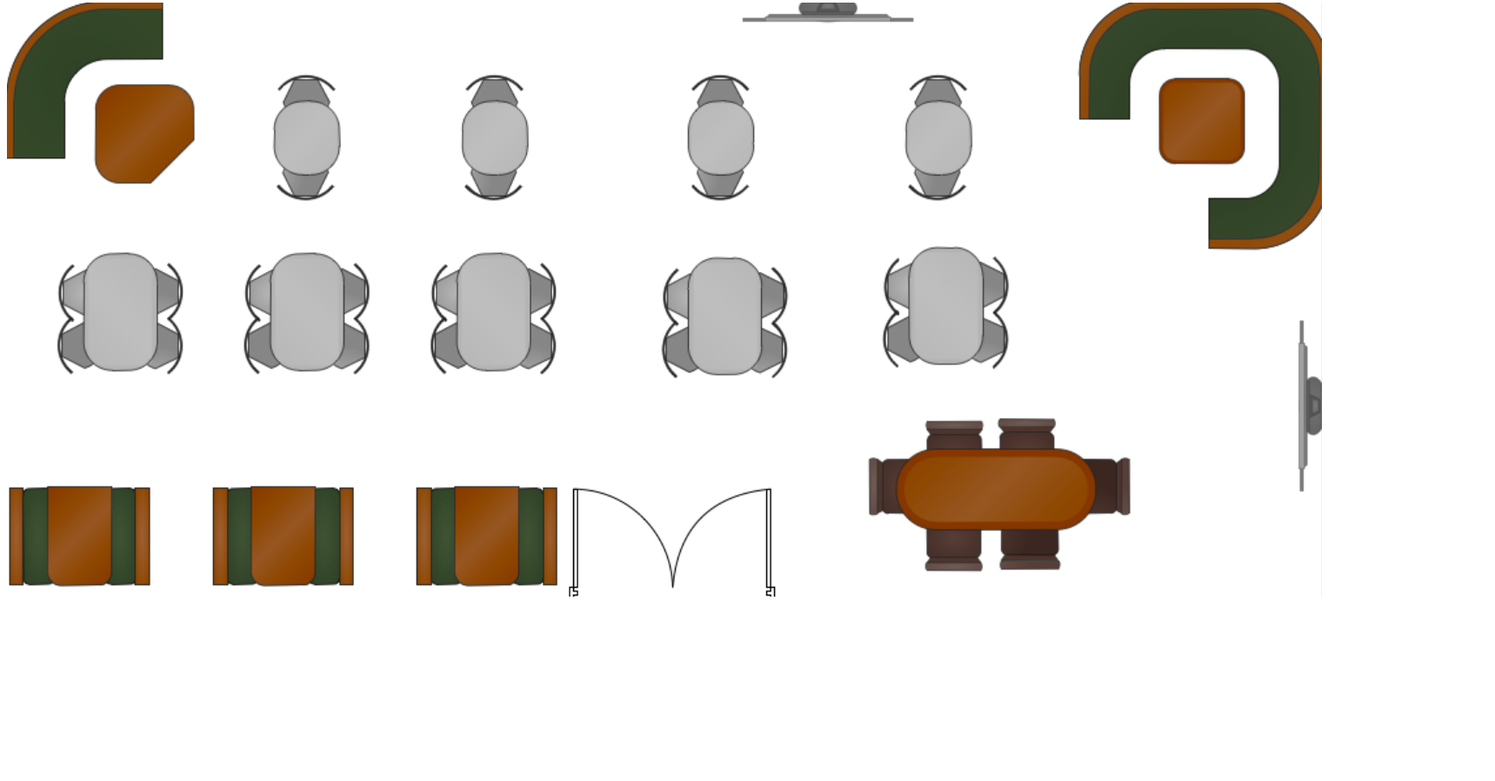
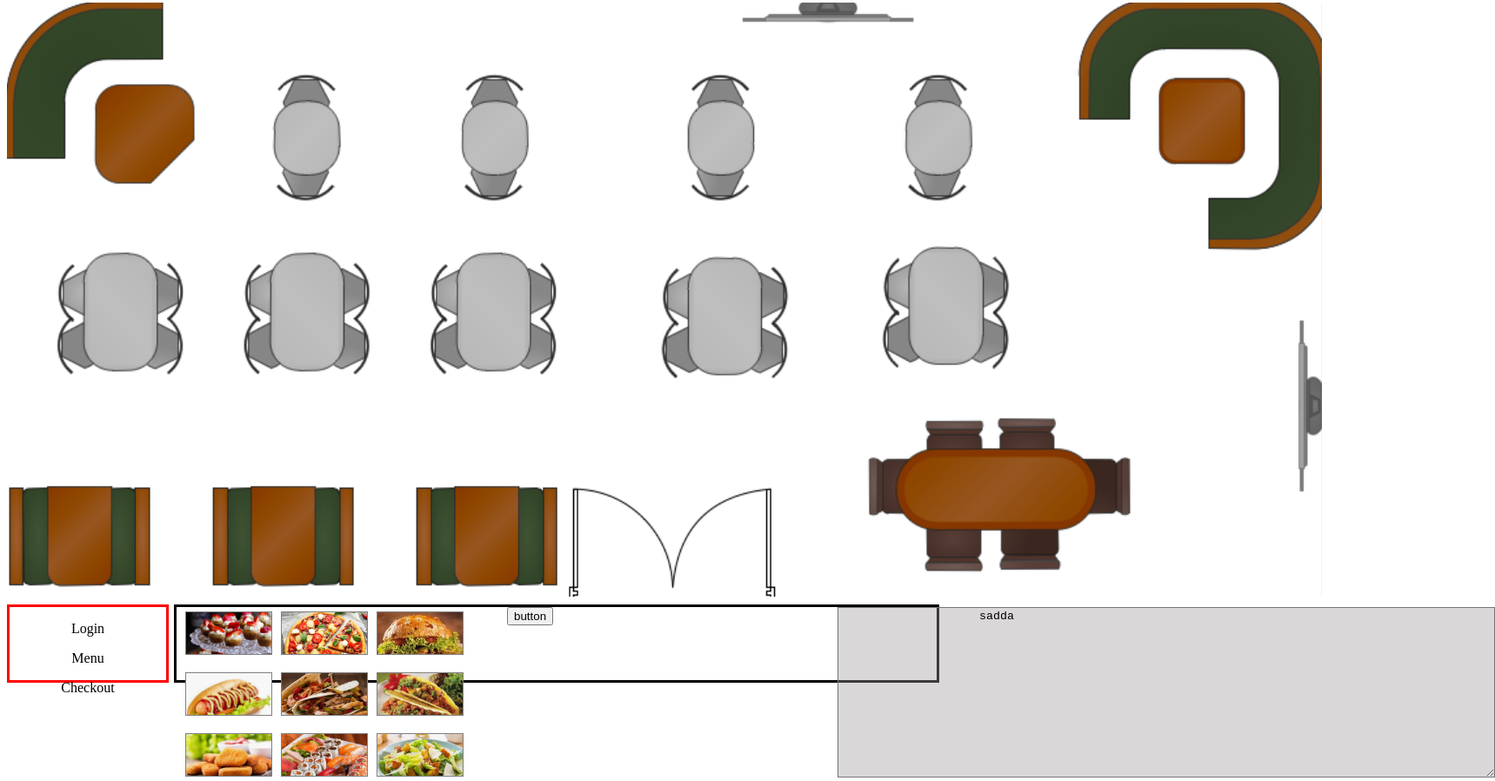
Before and after one commit to mmezgin/rest-management, a plain HTML site: page index.html in a window 1280 px wide. Shown: the part 5-903 px from the top of the page at 87% size, 1719 px wide, since content can reach past the window. Before the commit the page ends 800 px from the top, so only its background shows below. Drawn offline with nearby package versions, Linux system fonts and the light colour scheme.

Commit message:
15.04.2020-20:08

```diff
--- a/index.css
+++ b/index.css
@@ -1,5 +1,104 @@
-body {
-    text-align: center;
+body {}
+
+#ui {
+    border-style: solid;
+    border-color: black;
+    position: absolute;
+    left: 200px;
+    right: 200px;
+    top: 700px;
+    bottom: 10px;
+    display: grid;
+    grid-template-columns: repeat(3, 380px);
+    grid-template-rows: repeat(1, 200px);
+    grid-gap: 50px 0px;
 }
 
-.img-class {}
+#menu-div {
+    border-style: solid;
+    border-color: red;
+    position: fixed;
+    bottom: 10px;
+    top: 700px;
+    width: 180px;
+    text-align: center;
+
+}
+
+#menu1 {
+    background-image: url(img/menu1.png);
+    background-size: cover;
+}
+
+#menu2 {
+    background-image: url(img/menu2.png);
+    background-size: cover;
+}
+
+#menu3 {
+    background-image: url(img/menu3.png);
+    background-size: cover;
+}
+
+#menu4 {
+    background-image: url(img/menu4.png);
+    background-size: cover;
+}
+
+#menu5 {
+    background-image: url(img/menu5.png);
+    background-size: cover;
+}
+
+#menu6 {
+    background-image: url(img/menu6.png);
+    background-size: cover;
+}
+
+#menu7 {
+    background-image: url(img/menu7.png);
+    background-size: cover;
+}
+
+#menu8 {
+    background-image: url(img/menu8.png);
+    background-size: cover;
+}
+
+#menu9 {
+    background-image: url(img/menu9.png);
+    background-size: cover;
+}
+
+.men {
+    border: thin gray solid;
+    padding: 20px;
+}
+
+#uiLeft {
+
+    text-align: center;
+    display: grid;
+    grid-template-columns: repeat(3, 100px);
+    grid-template-rows: repeat(3, 50px);
+    grid-gap: 20px 10px;
+    margin-left: 10px;
+    margin-top: 5px;
+    margin-right: 10px;
+    margin-bottom: 5px;
+
+
+}
+
+#uiRight {}
+
+#textArea {
+    background-color: rgba(156, 150, 150, 0.384);
+    padding-bottom: 132px;
+    padding-right: 337px;
+}
+
+.img-class {
+    text-align: center;
+
+}
--- a/index.html
+++ b/index.html
@@ -32,6 +32,39 @@
             <area class="table" id="table15" shape="poly" coords="1038,517, 1236,516, 1043,595, 1235,597" alt="table">
         </map>
     </div>
+    <div id="menu-div">
+        <p id="login">Login</p>
+        <p id="menu">Menu</p>
+        <p id="checkout">Checkout</p>
+    </div>
+    <div id="ui">
+
+        <div id="uiLeft">
+            <div id="menu1" class="men"></div>
+            <div id="menu2" class="men"></div>
+            <div id="menu3" class="men"></div>
+            <div id="menu4" class="men"></div>
+            <div id="menu5" class="men"></div>
+            <div id="menu6" class="men"></div>
+            <div id="menu7" class="men"></div>
+            <div id="menu8" class="men"></div>
+            <div id="menu9" class="men"></div>
+        </div>
+        <div id="uiMid">
+            <button>
+                button
+            </button>
+        </div>
+        <div id="uiRight">
+            <panel>
+                <textarea id="textArea" rows="4" cols="50">
+                    sadda
+                </textarea>
+
+            </panel>
+        </div>
+
+    </div>
 
     <script src="https://cdnjs.cloudflare.com/ajax/libs/jquery/3.5.0/jquery.min.js"
         integrity="sha256-xNzN2a4ltkB44Mc/Jz3pT4iU1cmeR0FkXs4pru/JxaQ=" crossorigin="anonymous"></script>
--- a/index.js
+++ b/index.js
@@ -1,4 +1,10 @@
-$(document).on("click", ".table", function (e) {
-    var clicked = e.target.id;
-    console.log(clicked)
-})
+const menu = document.getElementById("menu");
+const checkout = document.getElementById("checkout");
+
+eventListeners();
+
+
+function eventListeners() {
+    menu.addEventListener("click", getMenu)
+    checkout.addEventListener("click", getCheck);
+}
```
Also changed, not shown: img/menu1.png (added), img/menu2.png (added), img/menu3.png (added), img/menu4.png (added), img/menu5.png (added), img/menu6.png (added), img/menu7.png (added), img/menu8.png (added), img/menu9.png (added).
